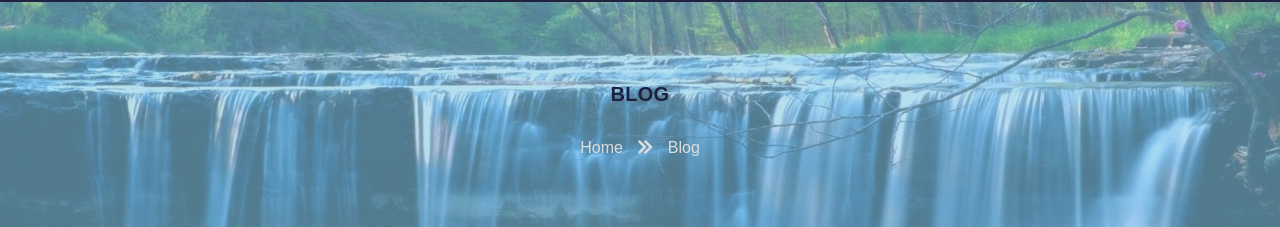
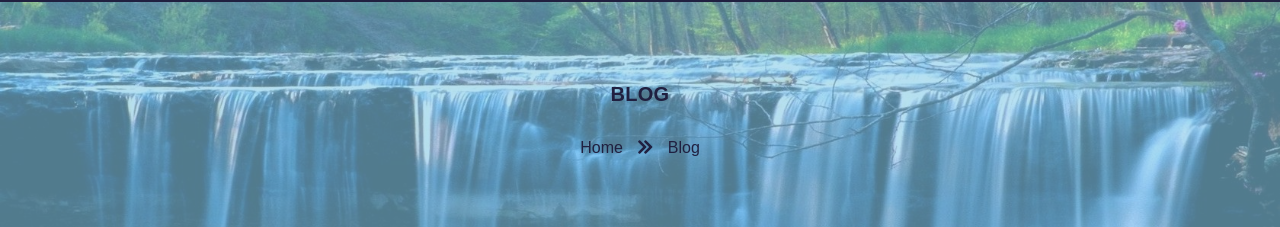
Before and after one commit to RMMwalali/Ruby-Website, a plain HTML site: page blog.html in a window 1280 px wide. Shown: the part 78-305 px from the top of the page. Drawn offline with Linux system fonts and the light colour scheme; files whose address does not match are found by name; a web font is replaced by a local one.

Commit message:
Update menustyle.css

```diff
--- a/css/menustyle.css
+++ b/css/menustyle.css
@@ -1408,10 +1408,10 @@ main .slider #carouselExampleIndicators .carousel-indicators li::before {
   display: inline-block;
   padding: 20px 0px;
   font-size: 16px;
-  color: #dddddd;
+  color: #202040;
 }
 .abt-01 .seting ol li i {
-  color: #dddddd;
+  color: #202040;
   margin: 0 10px;
 }
 
```
